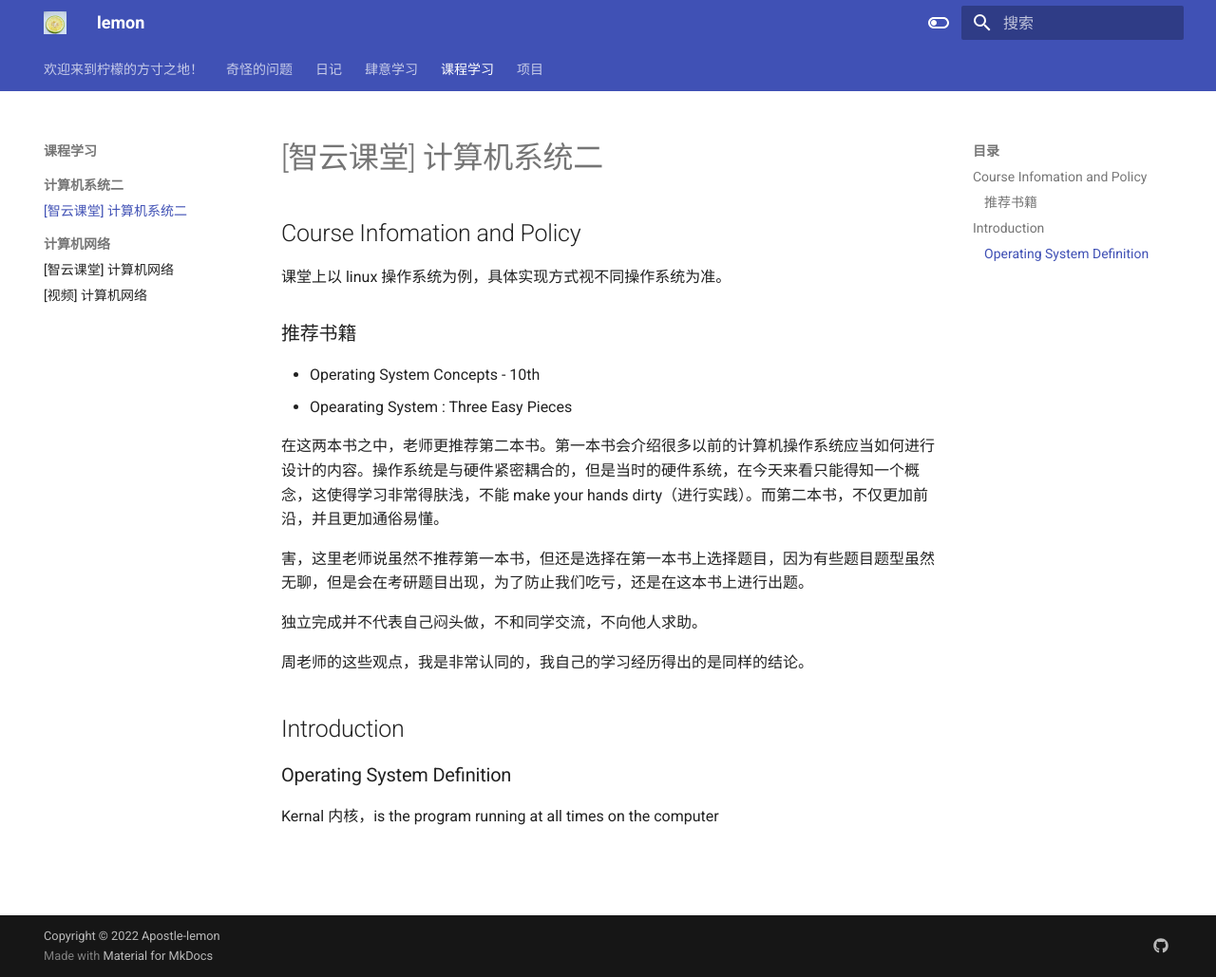
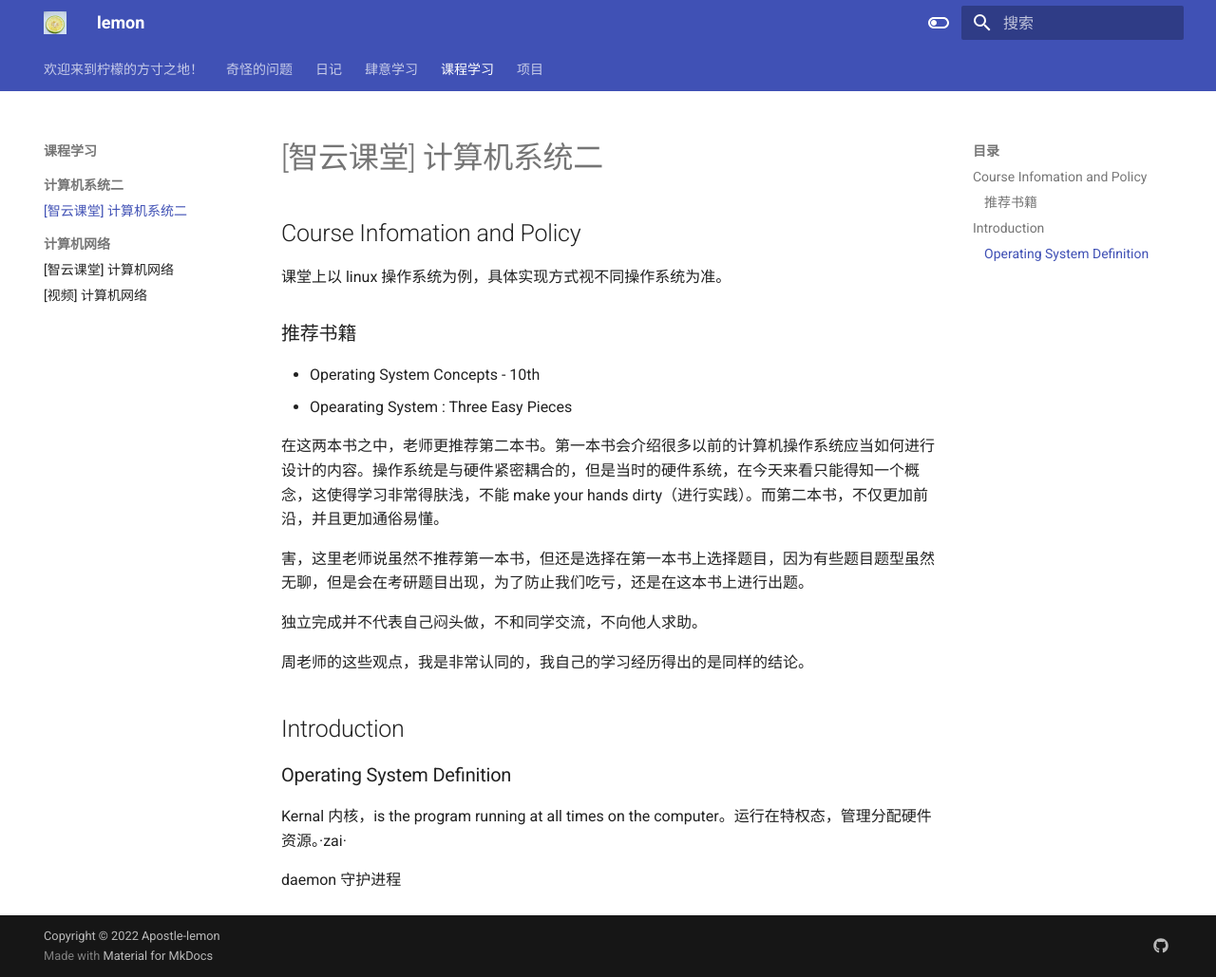
Before and after one commit to Apostle-lemon/Apostle-lemon.github.io, an MkDocs documentation site: the page built from docs/课程学习/计算机系统二/【智云课堂】计算机系统二.md, in a window 1280 px wide and 1029 px high. Shown: the whole window at 95% size. Built offline with MkDocs 1.6.1 and Material for MkDocs 9.7.7, drawn with Linux system fonts in a browser that asks for light colours.

Commit message:
vault backup: 2022-10-27 19:06:33
Affected files:
docs/课程学习/计算机系统二/【智云课堂】计算机系统二.md

```diff
--- a/docs/课程学习/计算机系统二/【智云课堂】计算机系统二.md
+++ b/docs/课程学习/计算机系统二/【智云课堂】计算机系统二.md
@@ -21,4 +21,6 @@
 
 ### Operating System Definition
 
-Kernal 内核，is the program running at all times on the computer
+Kernal 内核，is the program running at all times on the computer。运行在特权态，管理分配硬件资源。·zai·
+
+daemon 守护进程
```
